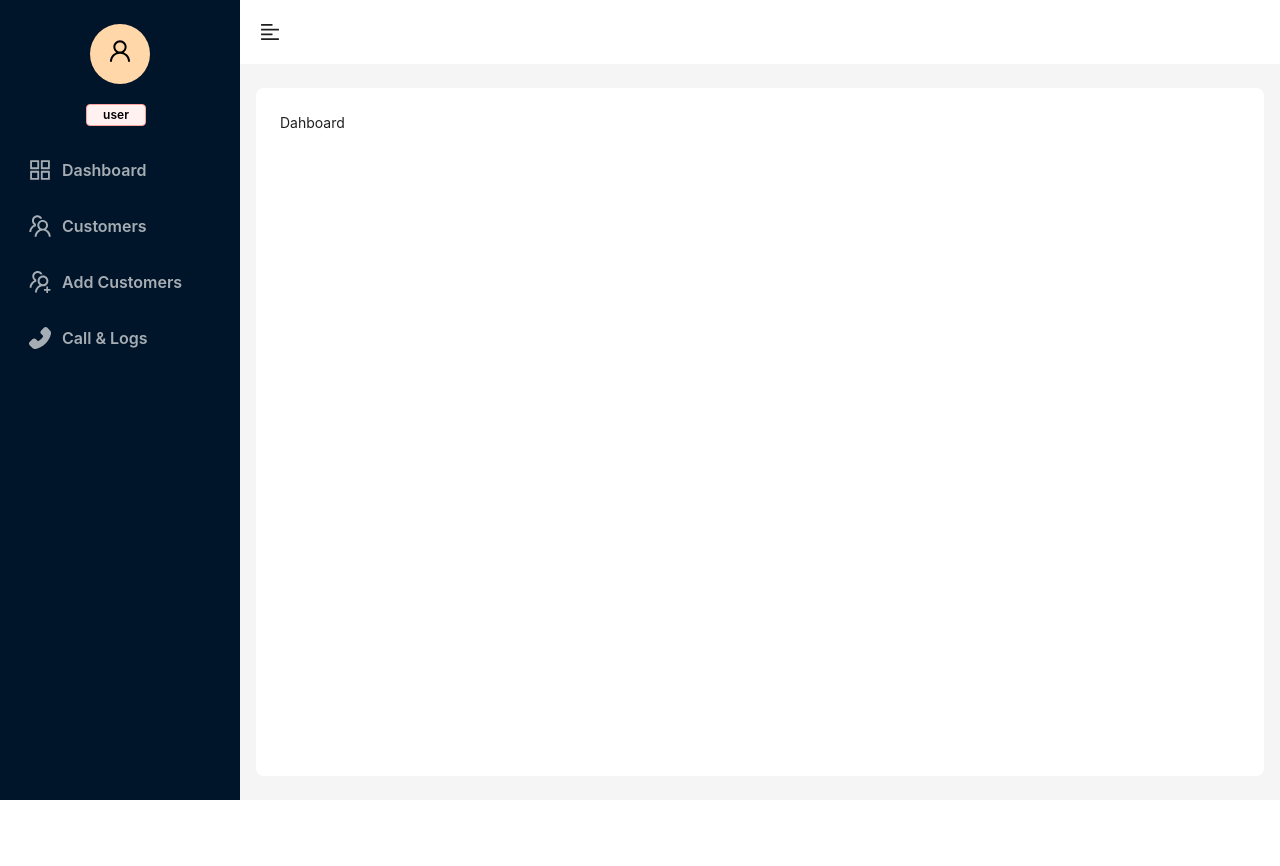
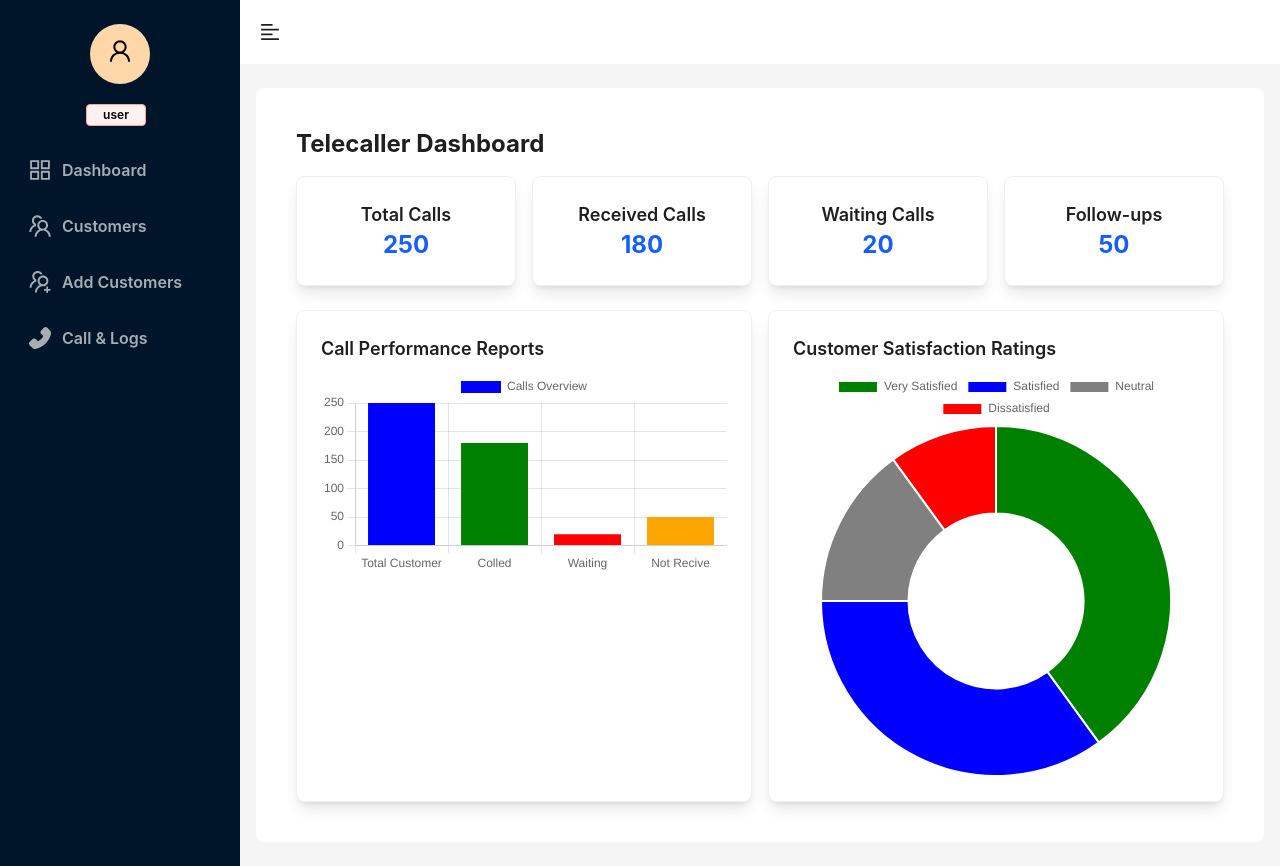
Before and after one commit to mdshahbazansari/Telicoller, a React (Vite) app in the folder frontend/: page /app/dashboard in a window 1280 px wide. Before the commit the page ends 800 px from the top, so only its background shows below. Built offline with nearby package versions, Linux system fonts and the light colour scheme; no server answers.

Commit message:
Update Dashboard.jsx

```diff
--- a/frontend/src/components/app/Dashboard.jsx
+++ b/frontend/src/components/app/Dashboard.jsx
@@ -1,13 +1,85 @@
 import React, { useContext } from 'react'
 import Context from '../../utils/Context'
+import { Bar, Doughnut } from 'react-chartjs-2'
+
+import {
+  Chart as ChartJS,
+  BarElement,
+  CategoryScale,
+  LinearScale,
+  ArcElement,
+  Tooltip,
+  Legend,
+} from 'chart.js'
+import { Card } from 'antd'
+
+ChartJS.register(
+  BarElement,
+  CategoryScale,
+  LinearScale,
+  ArcElement,
+  Tooltip,
+  Legend
+)
 
 const Dashboard = () => {
   const { session, setSession } = useContext(Context)
 
+  const callData = {
+    labels: ['Total Customer', 'Colled', 'Waiting', 'Not Recive'],
+    datasets: [
+      {
+        label: 'Calls Overview',
+        data: [250, 180, 20, 50],
+        backgroundColor: ['blue', 'green', 'red', 'orange'],
+      },
+    ],
+  }
+
+  const satisfactionData = {
+    labels: ['Very Satisfied', 'Satisfied', 'Neutral', 'Dissatisfied'],
+    datasets: [
+      {
+        label: 'Customer Feedback',
+        data: [40, 35, 15, 10],
+        backgroundColor: ['green', 'blue', 'gray', 'red'],
+      },
+    ],
+  }
+
   console.log(session)
   return (
     <div>
-      <h1>Dahboard</h1>
+      <div className='container mx-auto p-4'>
+        <h2 className='text-2xl font-bold mb-4'>Telecaller Dashboard</h2>
+        <div className='grid grid-cols-1 md:grid-cols-4 gap-4'>
+          {[
+            { title: 'Total Calls', value: 250 },
+            { title: 'Received Calls', value: 180 },
+            { title: 'Waiting Calls', value: 20 },
+            { title: 'Follow-ups', value: 50 },
+          ].map((item, index) => (
+            <Card key={index} className='p-6 text-center shadow-lg rounded-2xl'>
+              <h5 className='text-lg font-semibold'>{item.title}</h5>
+              <h3 className='text-2xl font-bold text-blue-600'>{item.value}</h3>
+            </Card>
+          ))}
+        </div>
+        <div className='grid grid-cols-1 md:grid-cols-2 gap-4 mt-6'>
+          <Card className='p-6 shadow-lg rounded-2xl'>
+            <h5 className='text-lg font-semibold mb-2'>
+              Call Performance Reports
+            </h5>
+            <Bar data={callData} />
+          </Card>
+          <Card className='p-6 shadow-lg rounded-2xl'>
+            <h5 className='text-lg font-semibold mb-2'>
+              Customer Satisfaction Ratings
+            </h5>
+            <Doughnut data={satisfactionData} />
+          </Card>
+        </div>
+      </div>
     </div>
   )
 }
```
